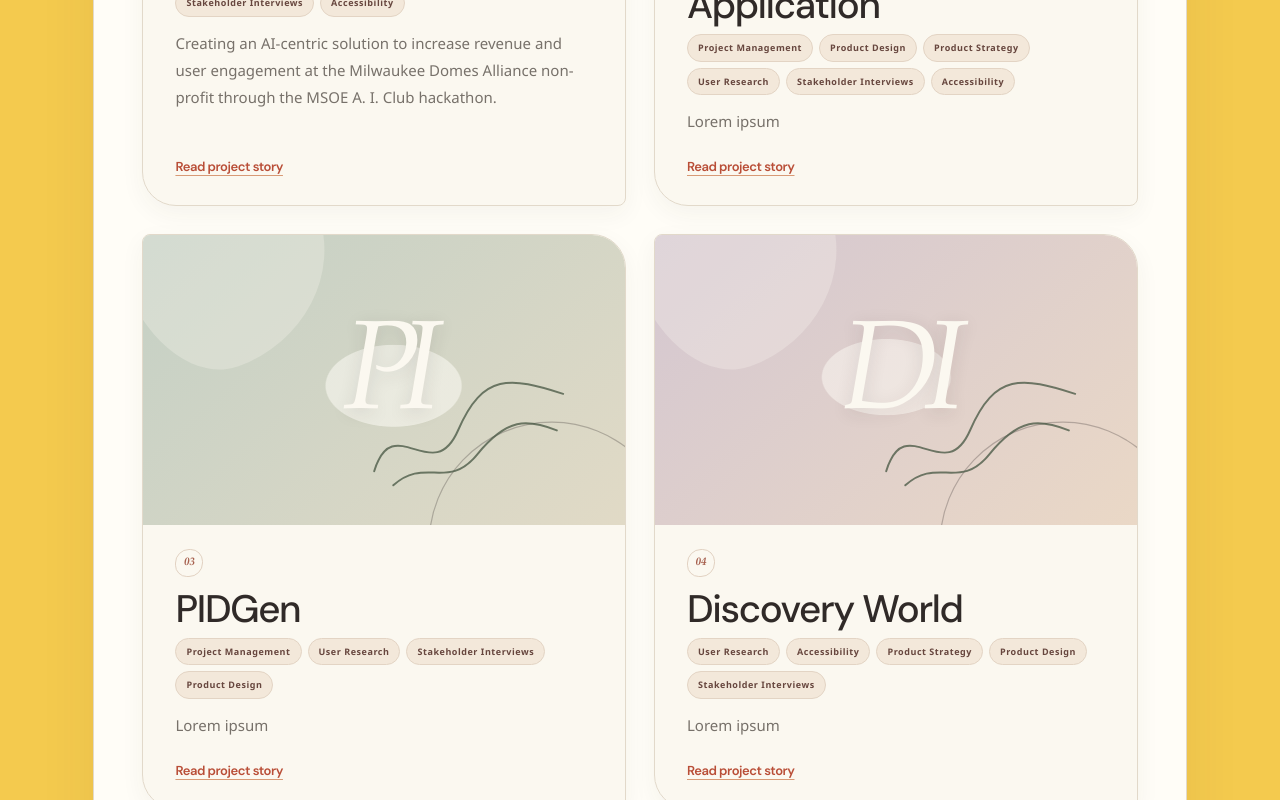
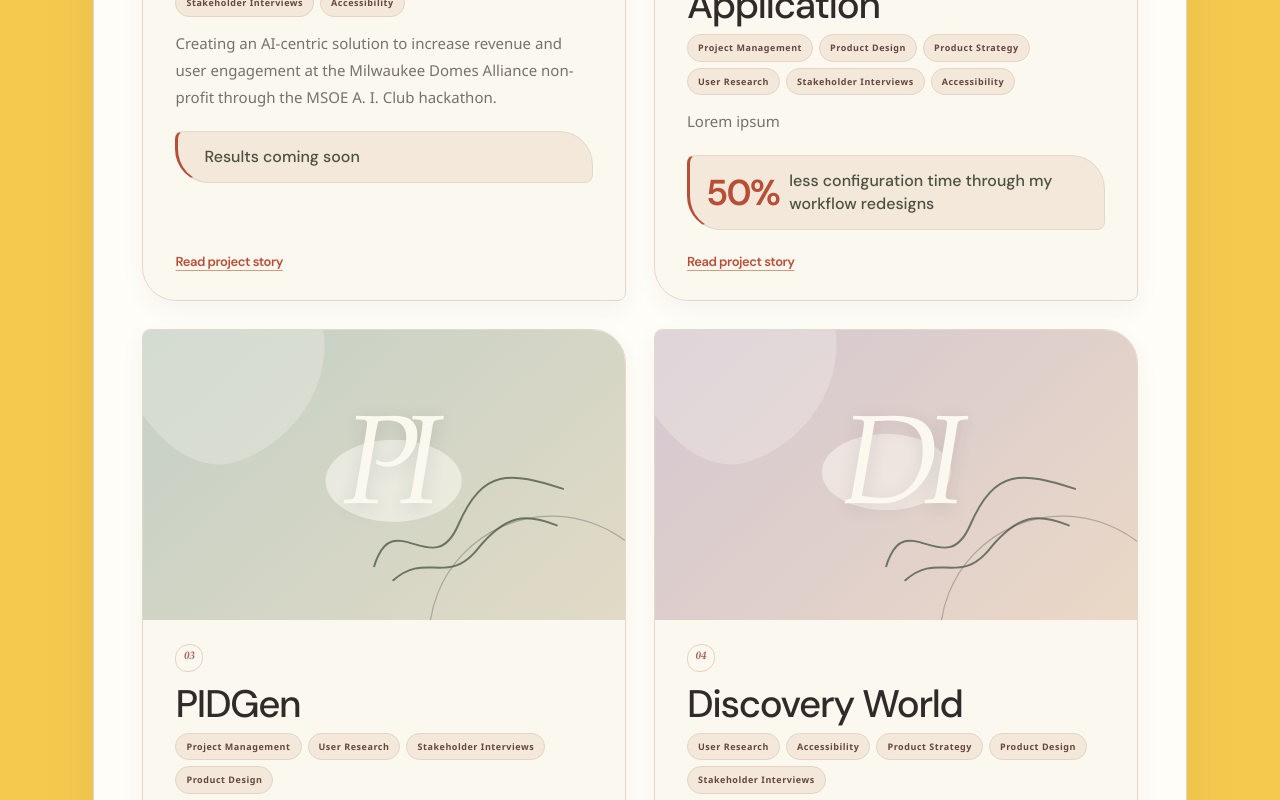
Before and after one commit to sladekg/sladekg.github.io, a Next.js app in the folder sladekg-portfolio/: page / in a window 1280 px wide. Shown: the part 1540-2340 px from the top of the page. Built offline with nearby package versions, Linux system fonts and the light colour scheme.

Commit message:
project card info present updated

```diff
--- a/sladekg-portfolio/app/components/case-study-card.tsx
+++ b/sladekg-portfolio/app/components/case-study-card.tsx
@@ -15,7 +15,9 @@ export default function CaseStudyCard({
       className="case-study-card"
       href={`/projects/${projectSlug(project.title)}`}
       style={{ animationDelay: `${index * 90 + 100}ms` }}
-      aria-label={`Read the ${project.title} project story`}
+      aria-label={`Read the ${project.title} project story. ${
+        project.impact.value !== null ? `${project.impact.value} ` : ""
+      }${project.impact.description}.`}
     >
       <div className="card-art" aria-hidden="true">
         <span className="art-shape art-shape-one" />
@@ -39,6 +41,18 @@ export default function CaseStudyCard({
           ))}
         </div>
         <p className="card-context">{project.case_study.summary}</p>
+        <div className="card-impact">
+          <div className="card-impact-result">
+            {project.impact.value !== null && (
+              <strong className="card-impact-value">
+                {project.impact.value}
+              </strong>
+            )}
+            <p className="card-impact-description">
+              {project.impact.description}
+            </p>
+          </div>
+        </div>
         <span className="project-card-link">Read project story</span>
       </div>
     </Link>
--- a/sladekg-portfolio/app/globals.css
+++ b/sladekg-portfolio/app/globals.css
@@ -638,6 +638,43 @@ textarea:focus-visible {
   line-height: 1.8;
 }
 
+.card-impact {
+  width: 100%;
+  margin-top: 20px;
+  padding: 14px 16px;
+  border: 1px solid #e2d9ca;
+  border-left: 3px solid #b94e37;
+  border-radius: 8px 34px 8px 34px;
+  background: #f3e8da;
+}
+
+.card-impact-result {
+  display: flex;
+  align-items: center;
+  gap: 10px;
+}
+
+.card-impact-value {
+  flex: 0 0 auto;
+  color: #b94e37;
+  font-family: var(--font-dm-sans), sans-serif;
+  font-size: clamp(28px, 3vw, 36px);
+  font-weight: 600;
+  letter-spacing: -0.05em;
+  line-height: 1;
+}
+
+.card-impact-description {
+  margin: 0;
+  font-family: var(--font-dm-sans), sans-serif;
+  font-size: 16px;
+  line-height: 1.4;
+}
+
+.card-impact-description {
+  color: #4b5142;
+}
+
 .card-summary {
   margin-bottom: 12px;
   color: #4b5142;
--- a/sladekg-portfolio/app/lib/portfolio.ts
+++ b/sladekg-portfolio/app/lib/portfolio.ts
@@ -10,6 +10,10 @@ export type Project = {
   title: string;
   topics: string[];
   awards: number;
+  impact: {
+    value: string | null;
+    description: string;
+  };
   case_study: CaseStudy;
   images: { src: string; alt: string }[];
   presentation: string;
--- a/sladekg-portfolio/public/content.json
+++ b/sladekg-portfolio/public/content.json
@@ -21,6 +21,10 @@
             ],
             "presentation": "/pdfs/mke-domes.pdf",
             "awards": 1,
+            "impact": {
+                "value": "",
+                "description": "Results coming soon"
+            },
             "case_study": {
                 "context": "Our goal was to create a personalized, structured, and engageing experience that deepens users' connection to nature while increasing revenue and encouraging yearly membership subscriptions. We had three days to put this project in action.",
                 "my_role": "Lorem ipsum",
@@ -51,6 +55,10 @@
             ],
             "presentation": "",
             "awards": 0,
+            "impact": {
+                "value": "50%",
+                "description": "less configuration time through my workflow redesigns"
+            },
             "case_study": {
                 "context": "Lorem ipsum",
                 "my_role": "Lorem ipsum",
@@ -77,6 +85,10 @@
             ],
             "presentation": "/pdfs/snap-inc.pdf",
             "awards": 0,
+            "impact": {
+                "value": "0",
+                "description": "Results coming soon"
+            },
             "case_study": {
                 "context": "Lorem ipsum",
                 "my_role": "Lorem ipsum",
@@ -103,6 +115,10 @@
             ],
             "presentation": "",
             "awards": 0,
+            "impact": {
+                "value": "0",
+                "description": "Results coming soon"
+            },
             "case_study": {
                 "context": "Lorem ipsum",
                 "my_role": "Lorem ipsum",
@@ -129,6 +145,10 @@
             ],
             "presentation": "",
             "awards": 0,
+            "impact": {
+                "value": "0",
+                "description": "Results coming soon"
+            },
             "case_study": {
                 "context": "Lorem ipsum",
                 "my_role": "Lorem ipsum",
@@ -157,6 +177,10 @@
             ],
             "presentation": "/pdfs/pidgen.pdf",
             "awards": 0,
+            "impact": {
+                "value": "0",
+                "description": "Results coming soon"
+            },
             "case_study": {
                 "context": "Lorem ipsum",
                 "my_role": "Lorem ipsum",
@@ -186,6 +210,10 @@
             ],
             "presentation": "/pdfs/discovery-world.pdf",
             "awards": 0,
+            "impact": {
+                "value": "0",
+                "description": "Results coming soon"
+            },
             "case_study": {
                 "context": "Lorem ipsum",
                 "my_role": "Lorem ipsum",
@@ -211,6 +239,10 @@
             ],
             "presentation": "/pdfs/soap-bottle.pdf",
             "awards": 0,
+            "impact": {
+                "value": "0",
+                "description": "Results coming soon"
+            },
             "case_study": {
                 "context": "Lorem ipsum",
                 "my_role": "Lorem ipsum",
@@ -240,6 +272,10 @@
             ],
             "presentation": "/pdfs/phos-tech.pdf",
             "awards": 0,
+            "impact": {
+                "value": "0",
+                "description": "Results coming soon"
+            },
             "case_study": {
                 "context": "Lorem ipsum",
                 "my_role": "Lorem ipsum",
```
